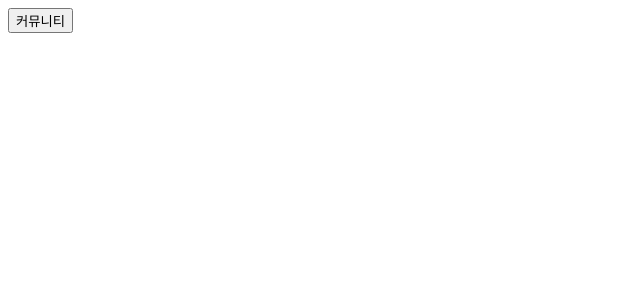
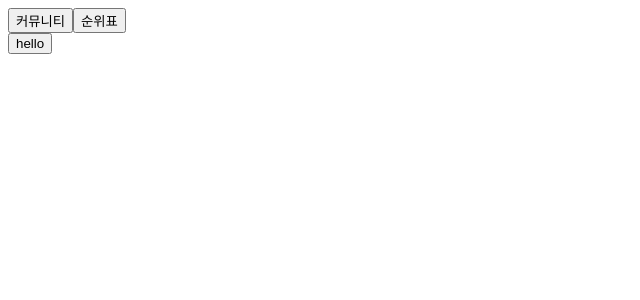
Before and after one commit to lolchess/lolche, a React (Create React App) app: page /RankTable in a window 1280 px wide. Before the commit this address had no page. Shown: the top 300 px of the page, without its empty margins (0-640 px from the left). Built offline with nearby package versions, Linux system fonts and the light colour scheme.

Commit message:
tmp: RankTable 컴포넌트 생성 및 api 구현 시도

```diff
--- a/src/App.tsx
+++ b/src/App.tsx
@@ -3,13 +3,16 @@ import Community from "./components/Community";
 import Navigation from "./components/Navigation";
 import { BrowserRouter } from "react-router-dom";
 import { Route, Routes } from "react-router-dom";
+import RankTable from "./components/RankTable";
 
 function App() {
   return (
     <BrowserRouter>
       <Navigation />
       <Routes>
+        <Route path="/" element={<></>} />
         <Route path="/Community" element={<Community />} />
+        <Route path="/RankTable" element={<RankTable />} />
       </Routes>
     </BrowserRouter>
   );
--- /dev/null
+++ b/src/apis/endpoint.ts
@@ -0,0 +1 @@
+export const endpoint: string = "https://kr.api.riotgames.com/";
--- /dev/null
+++ b/src/apis/tftSummonerName.ts
@@ -0,0 +1,12 @@
+import axios from "axios";
+import { endpoint } from "./endpoint";
+
+const summonerByNameEndpoint: string = "/tft/summoner/v1/summoners/by-name/";
+
+export const getSummonerByName = async () => {
+  const res = await axios.get(endpoint + summonerByNameEndpoint + "므그아");
+
+  console.log(res);
+};
+
+export {};
--- a/src/components/Navigation/Navigation.tsx
+++ b/src/components/Navigation/Navigation.tsx
@@ -1,4 +1,3 @@
-import { useEffect, useState } from "react";
 import { useNavigate } from "react-router";
 
 function Navigation(): JSX.Element {
@@ -6,6 +5,7 @@ function Navigation(): JSX.Element {
   return (
     <div>
       <button onClick={() => navigate("/community")}>커뮤니티</button>
+      <button onClick={() => navigate("/RankTable")}>순위표</button>
     </div>
   );
 }
--- /dev/null
+++ b/src/components/RankTable/RankTable.tsx
@@ -0,0 +1,7 @@
+import { getSummonerByName } from "../../apis/tftSummonerName";
+
+function RankTable(): JSX.Element {
+  return <button onClick={getSummonerByName}>hello</button>;
+}
+
+export default RankTable;
--- /dev/null
+++ b/src/components/RankTable/index.ts
@@ -0,0 +1,2 @@
+import RankTable from "./RankTable";
+export default RankTable;
```
